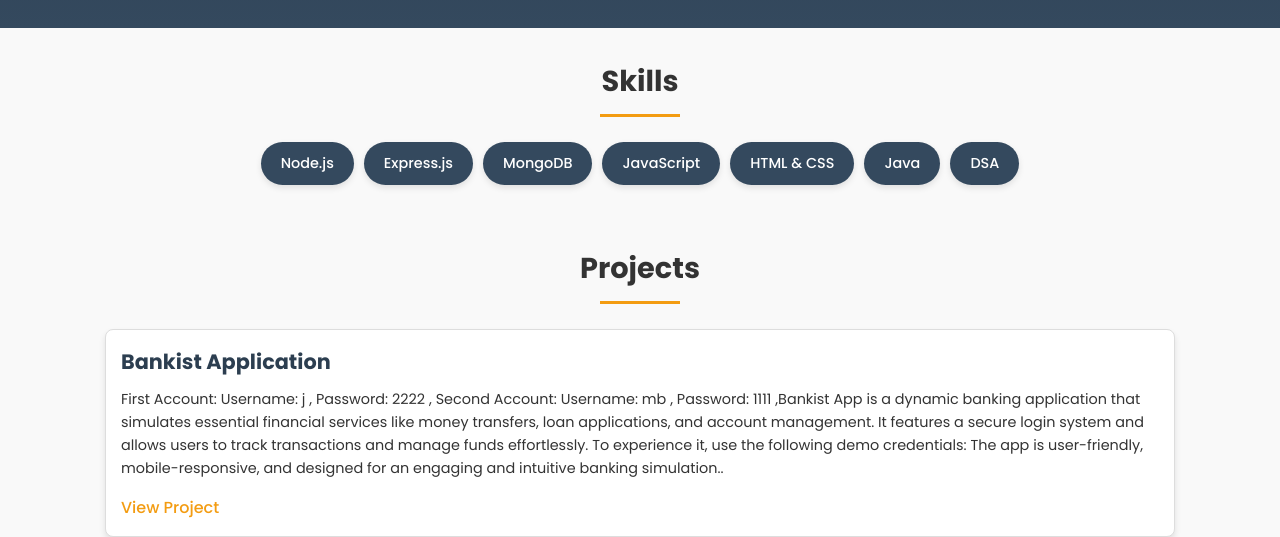
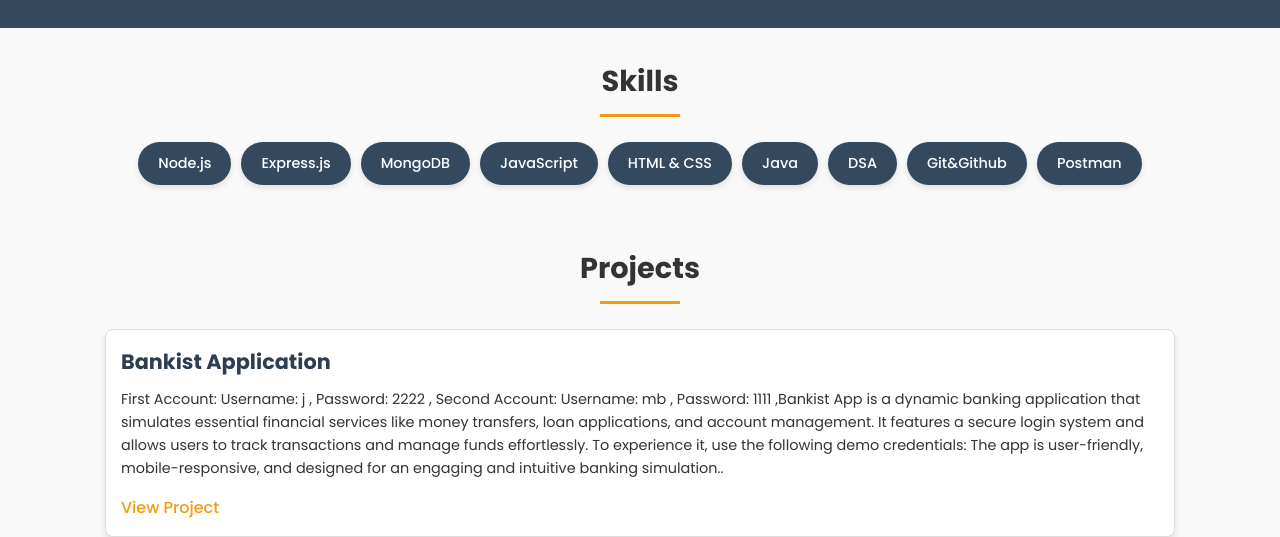
Before and after one commit to ManishBisht17/portfolio, a website: page index.html in a window 1280 px wide. Shown: the part 298-835 px from the top of the page. Drawn offline with Linux system fonts and the light colour scheme.

Commit message:
adding new skills in skills section

```diff
--- a/index.html
+++ b/index.html
@@ -274,6 +274,9 @@
         <div class="skill">HTML & CSS</div>
         <div class="skill">Java</div>
         <div class="skill">DSA</div>
+        <div class="skill">Git&Github</div>
+        <div class="skill">Postman</div>
+
     </div>
 </section>
 <section id="projects" class="section">
```
